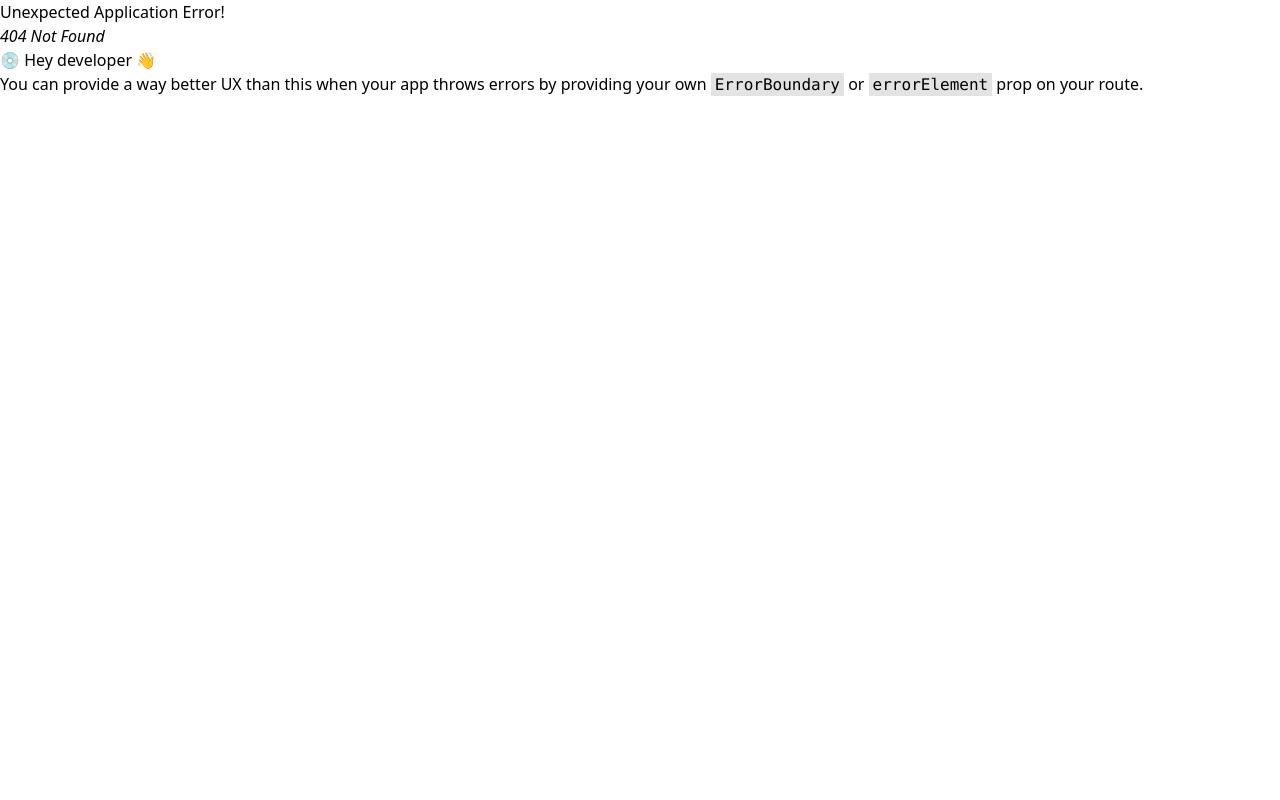
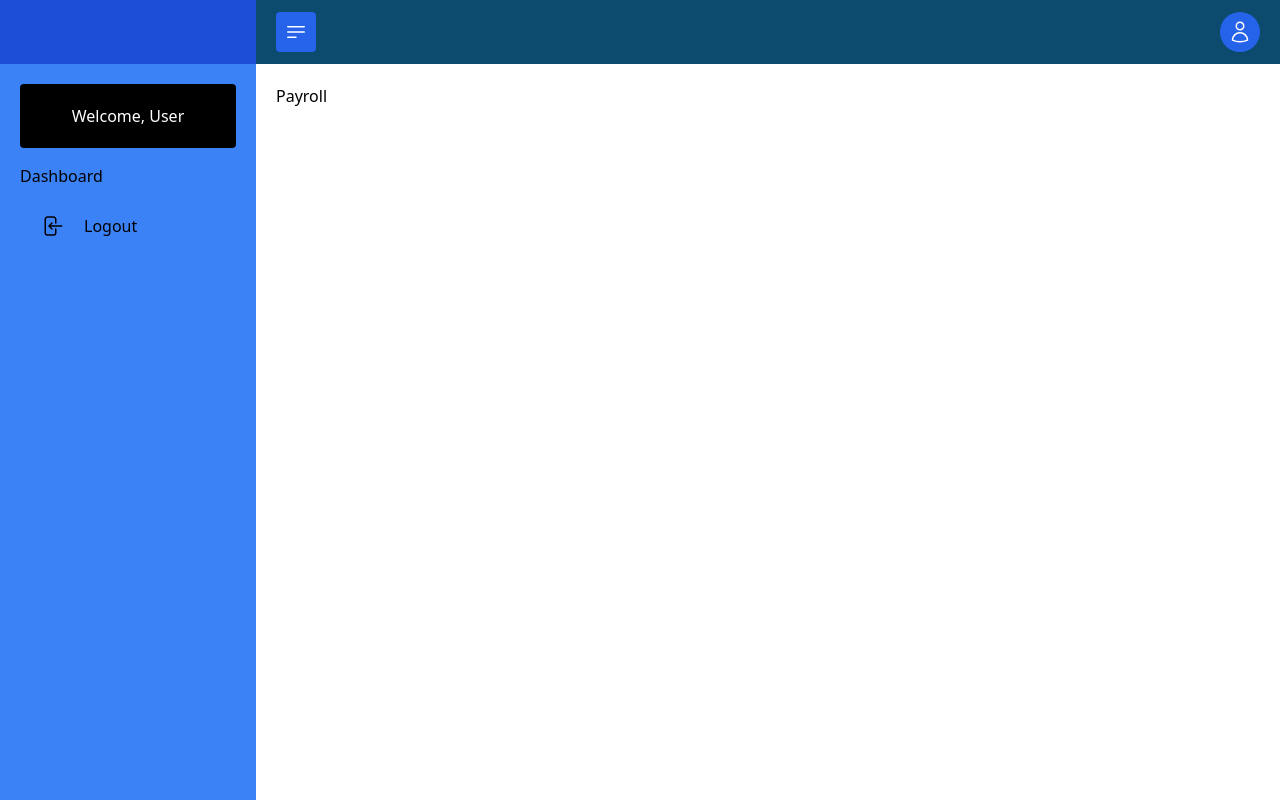
Before and after one commit to Mark-Garner/capstone-sweldo-app, a React (Create React App) app in the folder client/: page /admin/payroll in a window 1280 px wide. Before the commit this address had no page. Built offline with nearby package versions, Linux system fonts and the light colour scheme.

Commit message:
added payroll page

```diff
--- a/client/src/App.jsx
+++ b/client/src/App.jsx
@@ -11,6 +11,7 @@ import Employee from './pages/admin/employee'
 import Department from './pages/admin/department'
 import Job from './pages/admin/job'
 import Leave from './pages/admin/leave'
+import Payroll from './pages/admin/payroll'
 
 const router = createBrowserRouter([
   {
@@ -42,6 +43,10 @@ const router = createBrowserRouter([
         path: '/admin/leave',
         element: <Leave />
       },
+      {
+        path: '/admin/payroll',
+        element: <Payroll />
+      },
     ]
   }
 ])
--- /dev/null
+++ b/client/src/pages/admin/payroll.jsx
@@ -0,0 +1,5 @@
+const Payroll = () => {
+  return <div>Payroll</div>
+}
+
+export default Payroll
```
